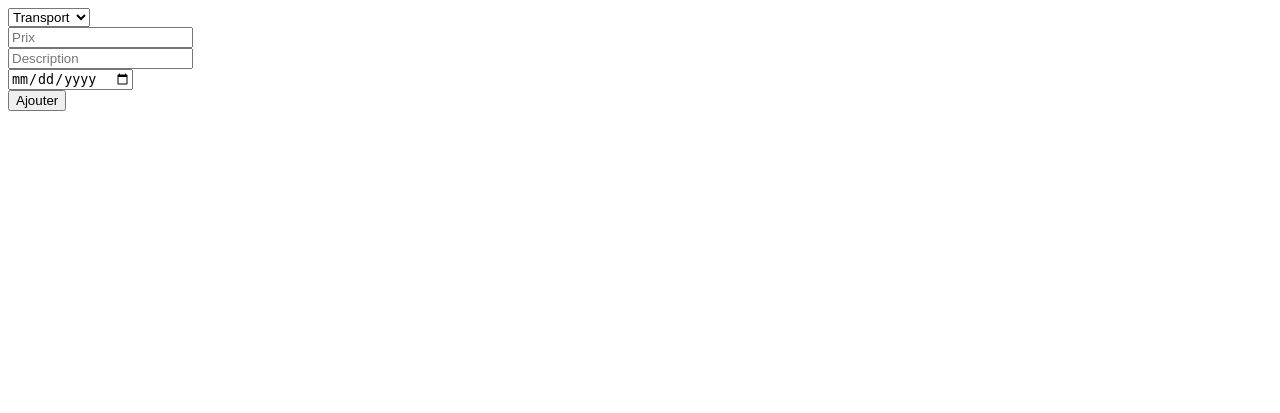
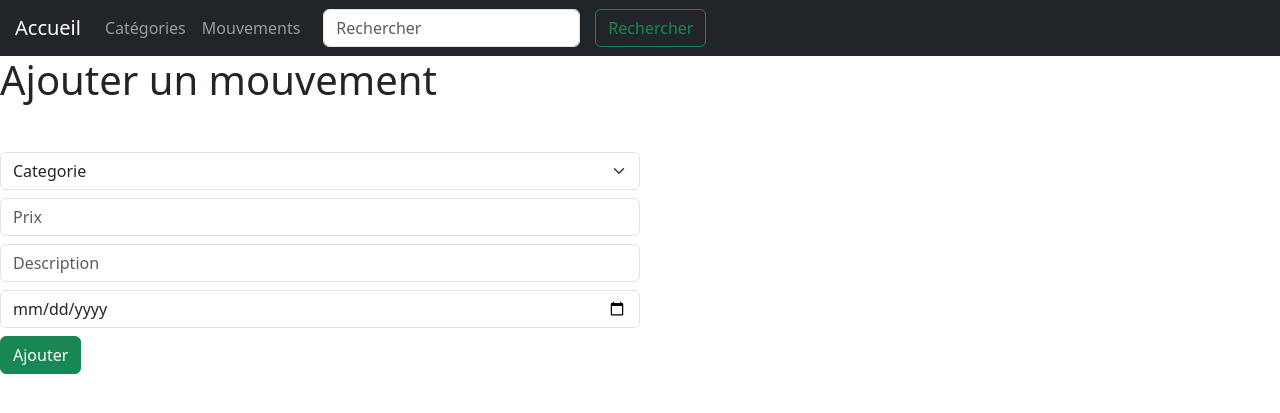
Before and after one commit to rindraRna/caisse, a PHP site: page /ajout_mouv.php in a window 1280 px wide. Shown: the top 413 px of the page. Run offline with PHP 8.4, Linux system fonts and the light colour scheme.

Commit message:
Ajout et Liste avec Categorie

```diff
--- a/ajout_mouv.php
+++ b/ajout_mouv.php
@@ -8,28 +8,24 @@
     <meta charset="UTF-8">
     <meta http-equiv="X-UA-Compatible" content="IE=edge">
     <meta name="viewport" content="width=device-width, initial-scale=1.0">
+    <link rel="stylesheet" href="https://cdn.jsdelivr.net/npm/bootstrap@5.3.2/dist/css/bootstrap.min.css" integrity="sha384-T3c6CoIi6uLrA9TneNEoa7RxnatzjcDSCmG1MXxSR1GAsXEV/Dwwykc2MPK8M2HN" crossorigin="anonymous">
+    <link rel="stylesheet" href="./assets/css/style.css">
     <title>Mouvement - Ajout</title>
 </head>
 <body>
-    <div class="add-mouv">
+    <?php include("./layout/navbar.php") ?>
+    <h1>Ajouter un mouvement</h1>
+    <div class="mt-5 col-md-6 add-mouv">
         <form action="traitement/t_mouv.php" method="POST">
-            <div class="categories">
-                <select name="" id="">
-                    <option value="">Transport</option>
-                    <option value="">Nourriture</option>
-                </select>
-            </div>
-            <div class="prix">
-                <input type="number" name="prix" placeholder="Prix">
-            </div>
-            <div class="description">
-                <input type="text" name="description" placeholder="Description">
-            </div>
-            <div class="date">
-                <input type="date" name="date" placeholder="Date">
-            </div>
-
-            <button type="submit">Ajouter</button>
+        <select class="form-select" name="categorie" aria-label="Default select example">
+            <option selected>Categorie</option>
+            <option value="1">Transport</option>
+            <option value="2">Nourriture</option>
+        </select>
+        <input class="form-control mt-2" aria-label="default input example" type="number" name="prix" placeholder="Prix">
+        <input class="form-control mt-2" aria-label="default input example" type="text" name="description" placeholder="Description">
+        <input class="form-control mt-2 mb-2" aria-label="default input example" type="date" name="date" placeholder="Date">
+        <button type="submit" class="btn btn-success">Ajouter</button>
         </form>
     </div>
 </body>
--- a/traitement/fonction.php
+++ b/traitement/fonction.php
@@ -15,13 +15,14 @@
         }
     }
 
-    function ajoutMouv($prix,$description,$date){
+    function ajoutMouv($id_cat,$prix,$description,$date){
         try{
             $conn = connexion();
-            $stmt = $conn -> prepare("INSERT INTO mouvement(prix,description,date) VALUES(?,?,?)");
-            $stmt -> bindParam(1, $prix);
-            $stmt -> bindParam(2, $description);
-            $stmt -> bindParam(3, $date);
+            $stmt = $conn -> prepare("INSERT INTO mouvement(id_cat,prix,description,date) VALUES(?,?,?,?)");
+            $stmt -> bindParam(1, $id_cat);
+            $stmt -> bindParam(2, $prix);
+            $stmt -> bindParam(3, $description);
+            $stmt -> bindParam(4, $date);
             $stmt -> execute();
         }
         catch(PDOException $e){
@@ -37,10 +38,12 @@
     function listeMouv(){
         try{
             $conn = connexion();
-            $stmt = $conn -> prepare("SELECT * from mouvement");
+            $stmt = $conn -> prepare("  SELECT categorie.nom, mouvement.prix, mouvement.description, mouvement.date from mouvement
+                                        LEFT JOIN categorie ON mouvement.id_cat = categorie.id_cat");
             $stmt -> execute();
             while($result = $stmt->fetch(PDO::FETCH_OBJ)){
                 $data[] = [
+                    'categorie' => $result->nom,
                     'prix'=> $result->prix,
                     'description'=> $result->description,
                     'date'=> $result->date,
--- a/traitement/t_mouv.php
+++ b/traitement/t_mouv.php
@@ -1,9 +1,10 @@
 <?php
     include ("fonction.php");
+    $id_cat = $_POST["categorie"];
     $prix = $_POST["prix"];
     $description = $_POST["description"];
     $date = $_POST["date"];
-    ajoutMouv($prix, $description, $date);
+    ajoutMouv($id_cat,$prix, $description, $date);
     header("Location:../mouvement.php");
 
 ?>
```
Also changed, not shown: mouvement.php (+8 -6 lines).
